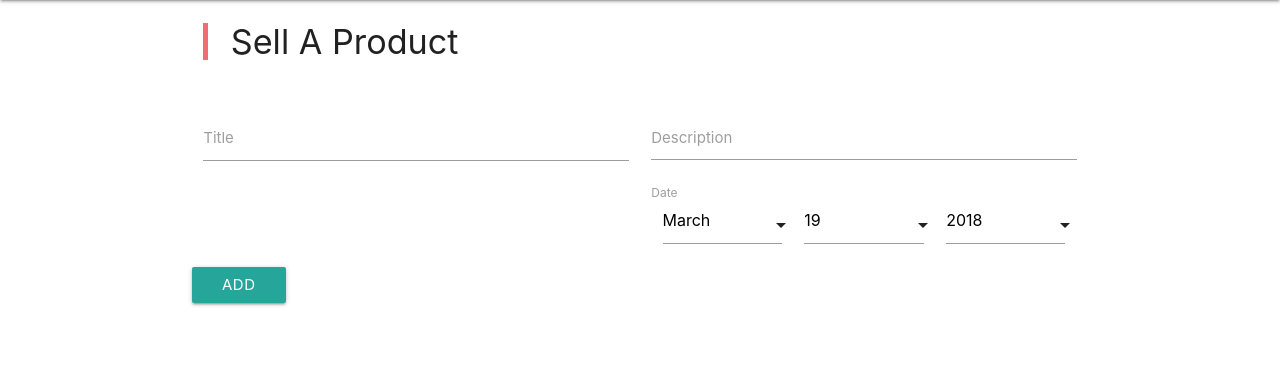
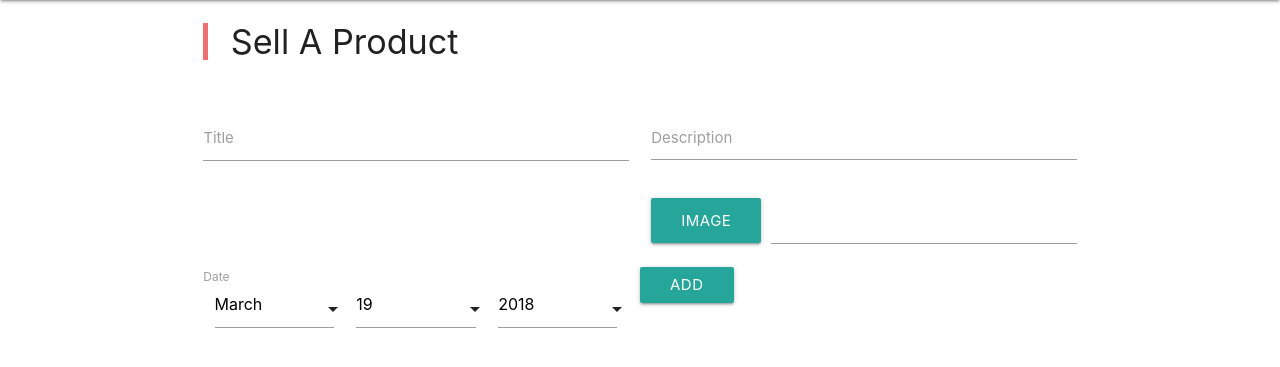
Before and after one commit to jatinkatyal13/Quickr-Clone-Django, a Django app: page /addProduct in a window 1280 px wide. Shown: the part 64-431 px from the top of the page. Run offline with Django 3.2, Linux system fonts and the light colour scheme; a user stored in the database is signed in; some libraries are stand-ins or nearby versions.

Commit message:
db added, image added to the product model

```diff
--- a/main/models.py
+++ b/main/models.py
@@ -7,6 +7,7 @@ from django.contrib.auth.models import User
 class Product(models.Model):
 	title = models.CharField(max_length=200)
 	description = models.TextField()
+	image = models.ImageField(upload_to = 'main/static/pic_folder/', blank = False, null = True)
 	date = models.DateField(default = timezone.now())
 	owner = models.ForeignKey(User, on_delete = models.CASCADE)
 
--- a/main/template/addProduct.html
+++ b/main/template/addProduct.html
@@ -33,16 +33,27 @@
 			{% endif %}
 		</div>
 
-		<form method="POST" action="" class="row">
+		<form method="POST" action="" class="row" enctype="multipart/form-data">
 			{% csrf_token %}
 
 			{% for field in form %}
-				<div class="input-field col l6 s12 row">
-					{{ field }}
-					<label for="{{ field.id_for_label }}"> {{ field.label }} </label>
-				</div>
+				{% if field.label == "Image" %}
+					<div class="file-field input-field col s12 l6">
+						      <div class="btn">
+							      	<span>{{ field.label }}</span>
+								{{ field }}
+							</div>
+							<div class="file-path-wrapper">
+								<input class="file-path validate" type="text">
+							</div>
+					</div>
+				{% else %}
+					<div class="input-field col l6 s12">
+						{{ field }}
+						<label for="{{ field.id_for_label }}"> {{ field.label }} </label>
+					</div>
+				{% endif %}
 			{% endfor %}
-
 			<button class="btn waves-effect waves-light" type="submit"> Add </button>
 		</form>
 
--- a/main/views.py
+++ b/main/views.py
@@ -67,7 +67,7 @@ def browseProducts(request):
 def addProduct(request):
 	done = False
 	if request.method == "POST":
-		form = ProductForm(request.POST)
+		form = ProductForm(request.POST, request.FILES)
 		if form.is_valid():
 			obj = form.save(commit = False)
 			obj.owner = request.user
```
Also changed, not shown: main/template/browseProduct.html (+12 -3 lines), db.sqlite3 (added), main/static/pic_folder/ganesha.jpeg (added), 1 other file.
